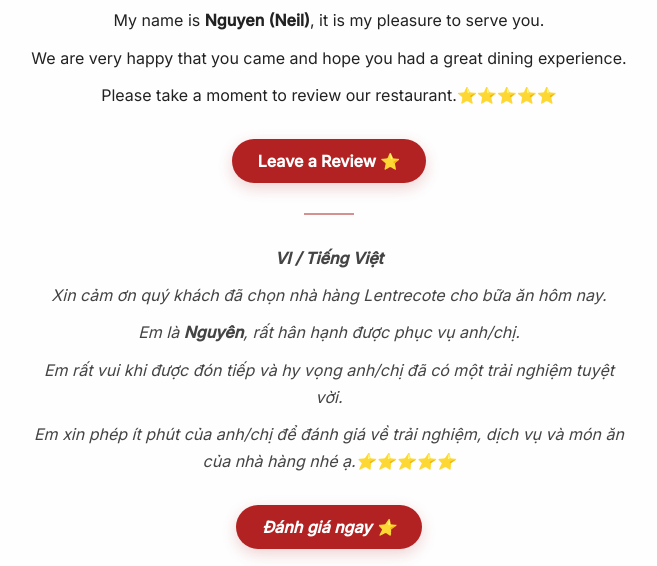
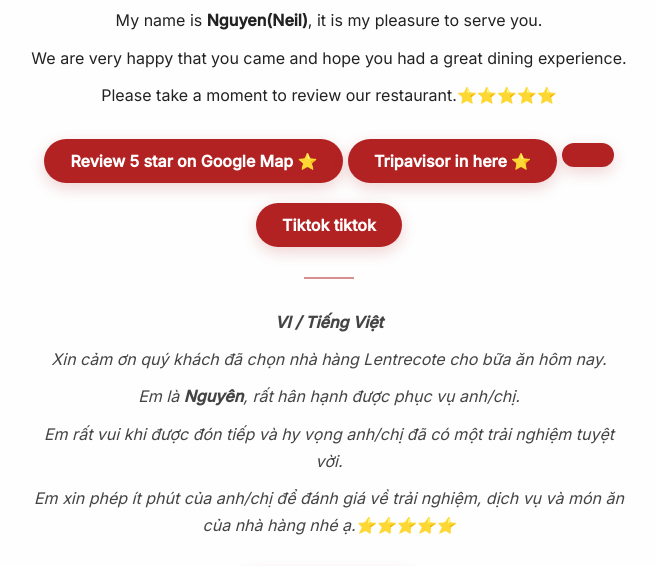
Before and after one commit to neilleee161-ux/L-ENTRECOTE-DONG-DU, a plain HTML site: page index.html in a window 1280 px wide. Shown: the part 168-734 px from the top of the page, without its empty margins (311-968 px from the left). Drawn offline with nearby package versions, Linux system fonts and the light colour scheme.

Commit message:
Update index.html

```diff
--- a/index.html
+++ b/index.html
@@ -119,13 +119,21 @@
     <h1><span>L’ENTRECÔTE</span> – Social Meating</h1>
 
     <p>Thank you for choosing our restaurant for your meal.</p>
-    <p>My name is <strong>Nguyen (Neil)</strong>, it is my pleasure to serve you.</p>
+    <p>My name is <strong>Nguyen(Neil)</strong>, it is my pleasure to serve you.</p>
     <p>We are very happy that you came and hope you had a great dining experience.</p>
     <p>Please take a moment to review our restaurant.⭐️⭐️⭐️⭐️⭐️</p>
 
     <a class="review-btn" href="https://www.google.com/maps/place/L’Entrecote+-+Social+Meating/@10.7754419,106.7041782,17z/data=!3m1!4b1!4m6!3m5!1s0x31752fbba5c3008f:0x6f4e96e3aff8d93!8m2!3d10.7754419!4d106.7041782!16s%2Fg%2F11y78wpn86?entry=ttu">
-      Leave a Review ⭐️
+      Review 5 star on Google Map ⭐️
     </a>
+    <a class="review-btn" href="https://www.tripadvisor.com/Restaurant_Review-g293925-d28156327-Reviews-L_Entrecote_Social_Meating-Ho_Chi_Minh_City.html">
+     Tripavisor in here ⭐️
+    </a>
+     <a class="review-btn" href="https://www.tripadvisor.com/Restaurant_Review-g293925-d28156327-Reviews-L_Entrecote_Social_Meating-Ho_Chi_Minh_City.html">
+    </a>
+      <a class="review-btn" href="https://vt.tiktok.com/ZSHcbVqHF5h95-BlySQ/">
+     Tiktok tiktok
+      </a>
 
     <div class="divider"></div>
 
```
